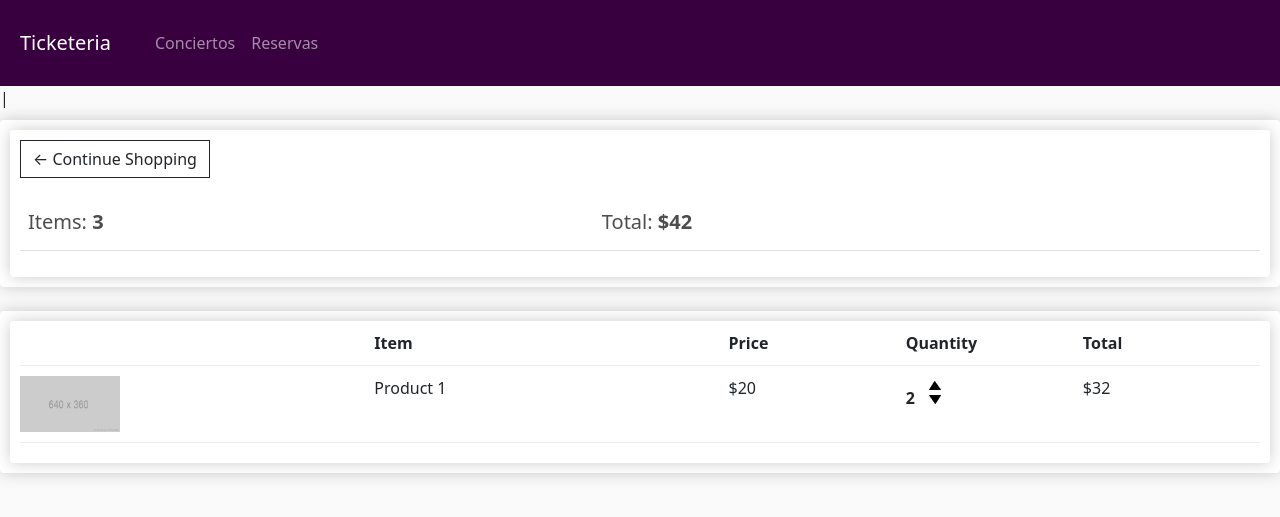
After one commit to GuastavinoAgustina/DJangoWebSite, a Django app: page /reservas/ in a window 1280 px wide. The commit adds this page. Shown: the top 517 px of the page. Run offline with Django 5.2, Linux system fonts and the light colour scheme; lists and menus that the app fills with data are empty.

Commit message:
maketado de la pagina filanizado

```diff
--- a/ticketeria/recitales/static/recitales/estilos/estilo.css
+++ b/ticketeria/recitales/static/recitales/estilos/estilo.css
@@ -1,8 +1,106 @@
-h1 {
-    font-family: sans-serif;
-    font-size: 90px;
-    text-align: center;
+
+body{
+	background-color: hsl(0, 0%, 98%);
 }
-body{
-    background-color: blue;
+
+h1,h2,h3,h4,h5,h6{
+	color:hsl(0, 0%, 30%);
 }
+
+.box-element{
+	box-shadow:hsl(0, 0%, 80%) 0 0 16px;
+	background-color: #fff;
+	border-radius: 4px;
+	padding: 10px;
+}
+
+.thumbnail{
+	width: 100%;
+	-webkit-box-shadow: -1px -3px 5px -2px rgba(214,214,214,1);
+    -moz-box-shadow: -1px -3px 5px -2px rgba(214,214,214,1);
+    box-shadow: -1px -3px 5px -2px rgba(214,214,214,1);
+}
+
+.product{
+	border-radius: 0 0 4px 4px;
+}
+
+.bg-dark{
+	background-color: rgb(57, 0, 64)!important;
+}
+
+#cart-icon{
+	width:25px;
+	display: inline-block;
+	margin-left: 15px;
+}
+
+#cart-total{
+	display: block;
+	text-align: center;
+	color:#fff;
+	background-color: red;
+	width: 20px;
+	height: 25px;
+	border-radius: 50%;
+	font-size: 14px;
+}
+
+.col-lg-4, .col-lg-6, .col-lg-8, .col-lg-12{
+	margin-top: 10px;
+}
+
+.btn{
+	border-radius: 0;
+}
+
+.row-image{
+	width: 100px;
+}
+
+.form-field{
+	width:250px;
+	display: inline-block;
+	padding: 5px;
+}
+
+.cart-row{
+	display: flex;
+    align-items: flex-stretch;
+    padding-bottom: 10px;
+    margin-bottom: 10px;
+    border-bottom: 1px solid #ececec;
+
+}
+
+.quantity{
+	display: inline-block;
+	font-weight: 700;
+	padding-right:10px;
+
+
+}
+
+.chg-quantity{
+	width: 12px;
+	cursor: pointer;
+	display: block;
+	margin-top: 5px;
+	transition:.1s;
+}
+
+.chg-quantity:hover{
+	opacity: .6;
+}
+
+
+.hidden{
+	display: none!important;
+}
+
+.navbar-brand{
+    padding: 20px;
+}
+.btn-outline-success{
+    color:rgb(50, 98, 115) !important;
+}
--- a/ticketeria/recitales/templates/recitales/card.html
+++ /dev/null
@@ -1,4 +0,0 @@
-{% extends "recitales/main.html" %}
-{% load static %}
-{% block body%}
-{% endblock body%}
--- a/ticketeria/recitales/templates/recitales/main.html
+++ b/ticketeria/recitales/templates/recitales/main.html
@@ -3,14 +3,35 @@
 <html lang="es">
     <head>
         <title>recitales</title>
+        <meta name="viewport" content="width=device-width, initial-scale=1.0">
+        <link href="https://cdn.jsdelivr.net/npm/bootstrap@5.3.0-alpha1/dist/css/bootstrap.min.css" rel="stylesheet">
+
         <link rel="stylesheet" href="{% static 'recitales/estilos/estilo.css' %}">
-        <meta name="viewport" content="width=device-width, initial-scale=1.0">
     </head>
     <body>
+        <nav class="navbar navbar-expand-lg navbar-dark bg-dark">
+            <a class="navbar-brand" href="{% url 'index' %}">Ticketeria</a>
+            <button class="navbar-toggler" type="button" data-toggle="collapse" data-target="#navbarSupportedContent" aria-controls="navbarSupportedContent" aria-expanded="false" aria-label="Toggle navigation">
+              <span class="navbar-toggler-icon"></span>
+            </button>
 
+            <div class="collapse navbar-collapse" id="navbarSupportedContent">
+              <ul class="navbar-nav mr-auto">
+                <li class="nav-item active">
+                  <a class="nav-link" href="{% url 'index' %}"> Conciertos <span class="sr-only"></span></a>
+                </li>
+                <li class="nav-item active">
+                    <a class="nav-link" href="{% url 'reservas'%}"> Reservas <span class="sr-only"></span></a>
+                  </li>
+
+              </ul>
+
+            </div>
+          </nav>
         <div>
             {% block body %}
             {% endblock body%}
         </div>
+        <script src="https://cdn.jsdelivr.net/npm/bootstrap@5.3.3/dist/js/bootstrap.bundle.min.js" integrity="sha384-YvpcrYf0tY3lHB60NNkmXc5s9fDVZLESaAA55NDzOxhy9GkcIdslK1eN7N6jIeHz" crossorigin="anonymous"></script>
     </body>
 </html>
--- /dev/null
+++ b/ticketeria/recitales/templates/recitales/reservas.html
@@ -0,0 +1,51 @@
+{% extends "recitales/main.html" %}
+{% load static %}
+{% block body%}
+|   <div class="row">
+	<div class="col-lg-12">
+		<div class="box-element">
+            <div class="box-element">
+                <a  class="btn btn-outline-dark" href="{% url 'index' %}">&#x2190; Continue Shopping</a>
+                <br>
+                <br>
+                <table class="table">
+                    <tr>
+                        <th><h5>Items: <strong>3</strong></h5></th>
+                        <th><h5>Total:<strong> $42</strong></h5></th>
+                        <!--<th>
+                            <a  style="float:right; margin:5px;" class="btn btn-success" >Checkout</a>
+                        </th>-->
+                    </tr>
+                </table>
+            </div>
+		</div>
+
+		<br>
+		<div class="box-element">
+            <div class="box-element">
+                <div class="cart-row">
+                    <div style="flex:2"></div>
+                    <div style="flex:2"><strong>Item</strong></div>
+                    <div style="flex:1"><strong>Price</strong></div>
+                    <div style="flex:1"><strong>Quantity</strong></div>
+                    <div style="flex:1"><strong>Total</strong></div>
+                </div>
+
+                <div class="cart-row">
+                    <div style="flex:2"><img class="row-image" src="{% static 'recitales/images/cardreference.png' %}"></div>
+                    <div style="flex:2"><p>Product 1</p></div>
+                    <div style="flex:1"><p>$20</p></div>
+                    <div style="flex:1">
+                        <p class="quantity">2</p>
+                        <div class="quantity">
+                            <img class="chg-quantity" src="{% static  'recitales/images/arrow-up.png' %}">
+
+                            <img class="chg-quantity" src="{% static  'recitales/images/arrow-down.png' %}">
+                        </div>
+                    </div>
+                    <div style="flex:1"><p>$32</p></div>
+                </div>
+		</div>
+	</div>
+</div>
+{% endblock body%}
--- a/ticketeria/recitales/urls.py
+++ b/ticketeria/recitales/urls.py
@@ -3,4 +3,5 @@ from . import views
 
 urlpatterns = [
  path('', views.index, name="index"),
+ path('reservas/', views.reservas, name="reservas"),
 ]
--- a/ticketeria/recitales/views.py
+++ b/ticketeria/recitales/views.py
@@ -9,6 +9,10 @@ def index(request):
     return render(request, "recitales/index.html", {
         "recitales": Recital.objects.all()
     })
+def reservas(request):
+    context = {}
+    return render(request, "recitales/reservas.html",context)
+
 """
 def vuelo(request, id_vuelo):
     try:
```
Also changed, not shown: ticketeria/recitales/templates/recitales/index.html (+74 -2 lines), ticketeria/db.sqlite3, ticketeria/recitales/static/recitales/images/arrow-down.png (added), ticketeria/recitales/static/recitales/images/arrow-up.png (added), ticketeria/recitales/static/recitales/images/cardreference.png (added).
